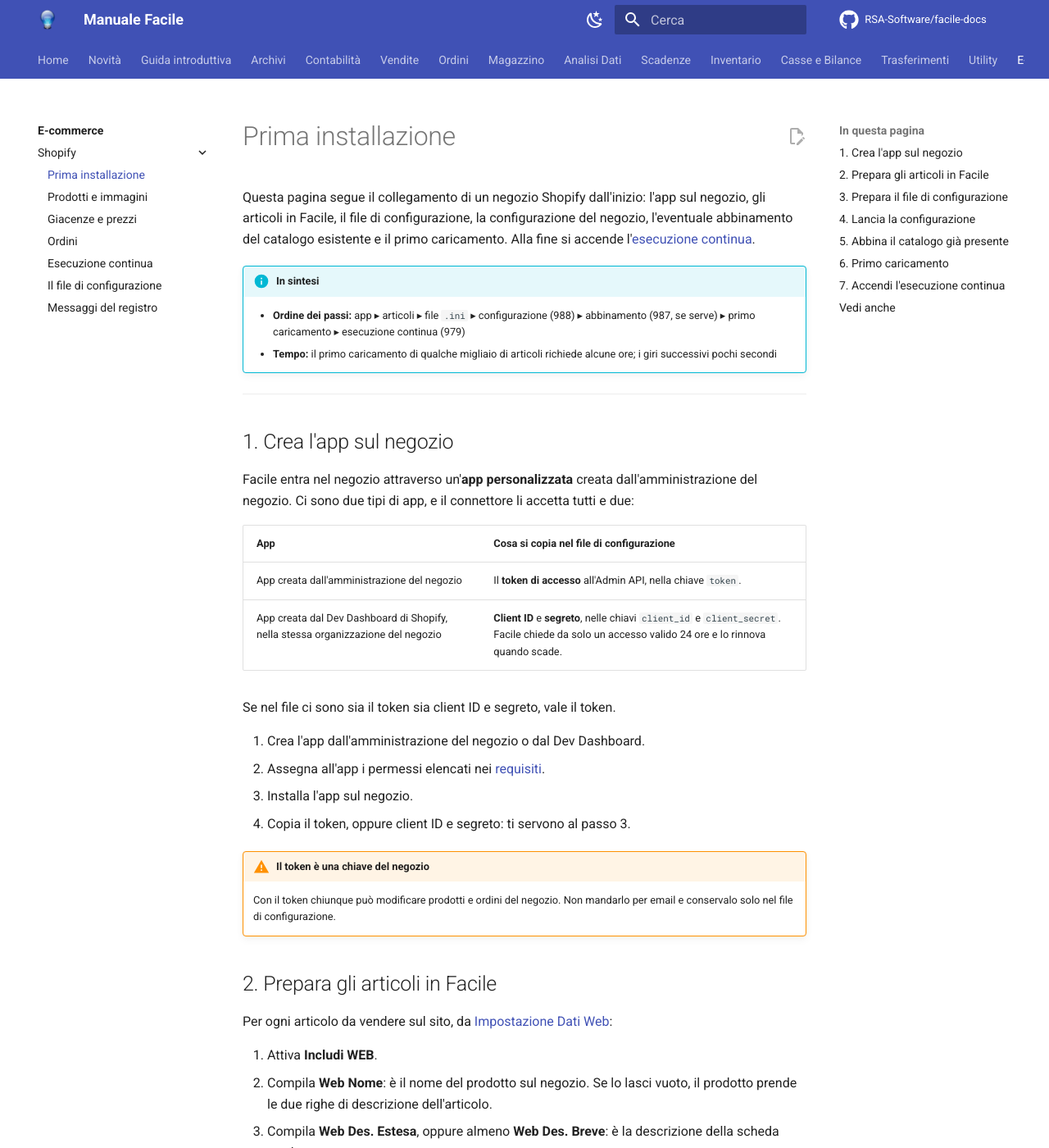
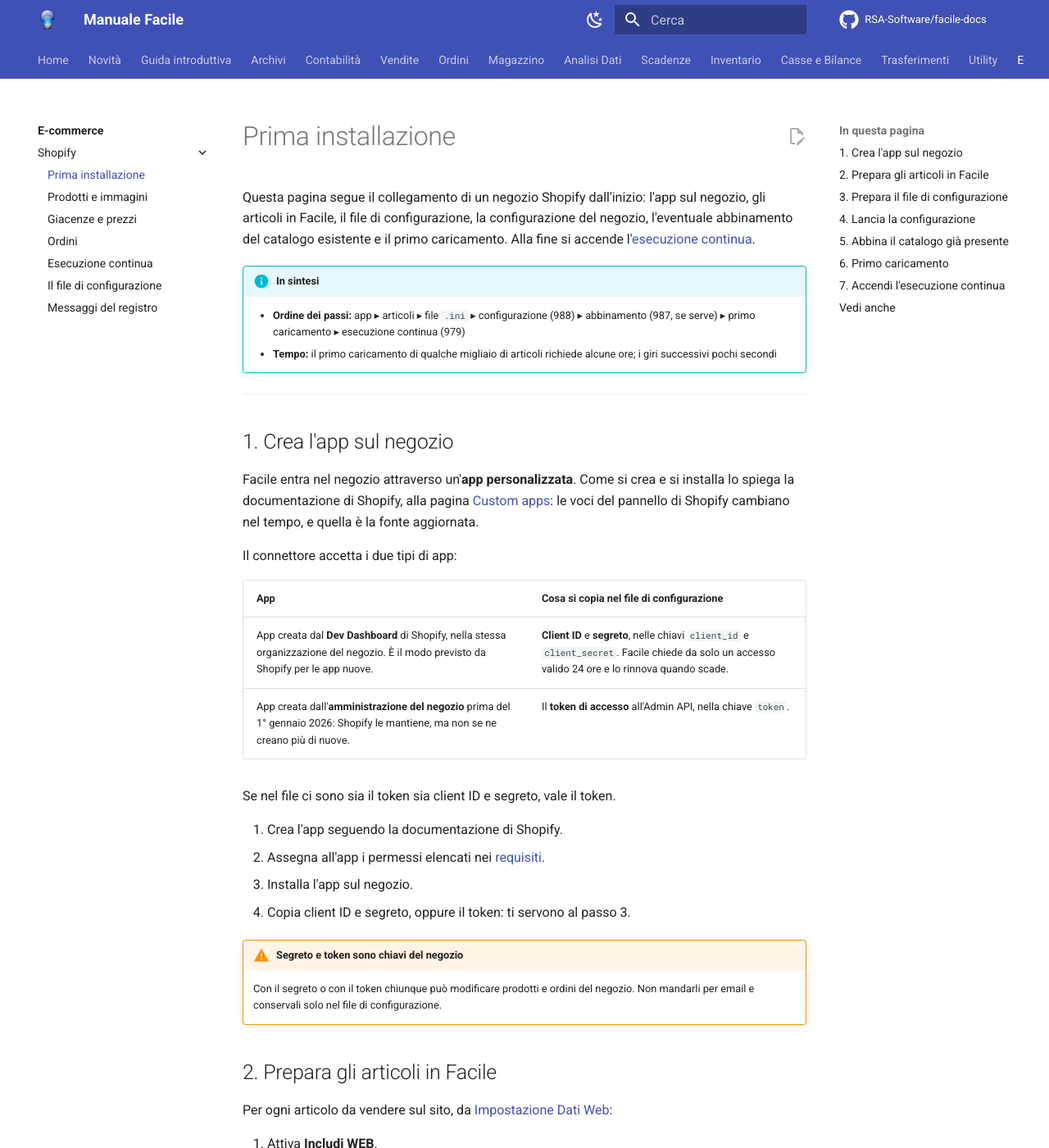
Before and after one commit to RSA-Software/facile-docs, an MkDocs documentation site: the page built from docs/moduli/ecommerce/shopify/installazione.md, in a window 1280 px wide and 1400 px high. Shown: the whole window at 82% size. Built offline with MkDocs 1.6.1 and Material for MkDocs 9.7.7, drawn with Linux system fonts in a browser that asks for light colours; comment, search, counter and statistics services are not loaded.

Commit message:
Shopify: app dal Dev Dashboard con rimando alla documentazione Shopify; ordini di un altro anno
- Prima installazione: come si crea l'app lo spiega la documentazione di
  Shopify (link); le app nuove si creano dal Dev Dashboard (client ID e
  segreto), il token resta per quelle create dall'amministrazione prima
  del 2026. File scaricabile e tabella delle chiavi allineati.
- Ordini: ogni ordine entra nell'esercizio del suo anno; se l'esercizio
  non c'e' l'ordine non entra e si riprova; un ordine interrotto a meta'
  si toglie. Messaggi nuovi nelle tabelle.
Tolti due punti DA VERIFICARE (ne restano due).

Co-Authored-By: Claude Opus 5.5 (1M context) <noreply@anthropic.com>
Claude-Session: https://claude.ai/code/session_0154PrR49V3g37CHb3bwNvD6

```diff
--- a/docs/moduli/ecommerce/shopify/installazione.md
+++ b/docs/moduli/ecommerce/shopify/installazione.md
@@ -23,29 +23,32 @@ il primo caricamento. Alla fine si accende l'[esecuzione continua](ciclo.md).
 
 ## 1. Crea l'app sul negozio
 
-Facile entra nel negozio attraverso un'**app personalizzata** creata
-dall'amministrazione del negozio. Ci sono due tipi di app, e il connettore
-li accetta tutti e due:
+Facile entra nel negozio attraverso un'**app personalizzata**. Come si crea
+e si installa lo spiega la documentazione di Shopify, alla pagina
+[Custom apps](https://help.shopify.com/it/manual/apps/app-types/custom-apps):
+le voci del pannello di Shopify cambiano nel tempo, e quella è la fonte
+aggiornata.
+
+Il connettore accetta i due tipi di app:
 
 | App | Cosa si copia nel file di configurazione |
 |---|---|
-| App creata dall'amministrazione del negozio | Il **token di accesso** all'Admin API, nella chiave `token`. |
-| App creata dal Dev Dashboard di Shopify, nella stessa organizzazione del negozio | **Client ID** e **segreto**, nelle chiavi `client_id` e `client_secret`. Facile chiede da solo un accesso valido 24 ore e lo rinnova quando scade. |
+| App creata dal **Dev Dashboard** di Shopify, nella stessa organizzazione del negozio. È il modo previsto da Shopify per le app nuove. | **Client ID** e **segreto**, nelle chiavi `client_id` e `client_secret`. Facile chiede da solo un accesso valido 24 ore e lo rinnova quando scade. |
+| App creata dall'**amministrazione del negozio** prima del 1° gennaio 2026: Shopify le mantiene, ma non se ne creano più di nuove. | Il **token di accesso** all'Admin API, nella chiave `token`. |
 
 Se nel file ci sono sia il token sia client ID e segreto, vale il token.
 
-1. Crea l'app dall'amministrazione del negozio o dal Dev Dashboard.
+1. Crea l'app seguendo la documentazione di Shopify.
 2. Assegna all'app i permessi elencati nei
    [requisiti](index.md#il-negozio).
 3. Installa l'app sul negozio.
-4. Copia il token, oppure client ID e segreto: ti servono al passo 3.
+4. Copia client ID e segreto, oppure il token: ti servono al passo 3.
 
-<!-- DA VERIFICARE: i nomi esatti delle voci dell'amministrazione Shopify per creare l'app, e se le app create dall'amministrazione sono ancora disponibili per i negozi nuovi -->
+!!! warning "Segreto e token sono chiavi del negozio"
 
-!!! warning "Il token è una chiave del negozio"
-
-    Con il token chiunque può modificare prodotti e ordini del negozio.
-    Non mandarlo per email e conservalo solo nel file di configurazione.
+    Con il segreto o con il token chiunque può modificare prodotti e ordini
+    del negozio. Non mandarli per email e conservali solo nel file di
+    configurazione.
 
 ## 2. Prepara gli articoli in Facile
 
```
Also changed, not shown: docs/moduli/ecommerce/shopify/configurazione.md (+5 -3 lines), docs/moduli/ecommerce/shopify/index.md (+3 -3 lines), docs/moduli/ecommerce/shopify/messaggi.md (+4 -0 lines), docs/moduli/ecommerce/shopify/ordini.md (+20 -6 lines), 1 other file.
